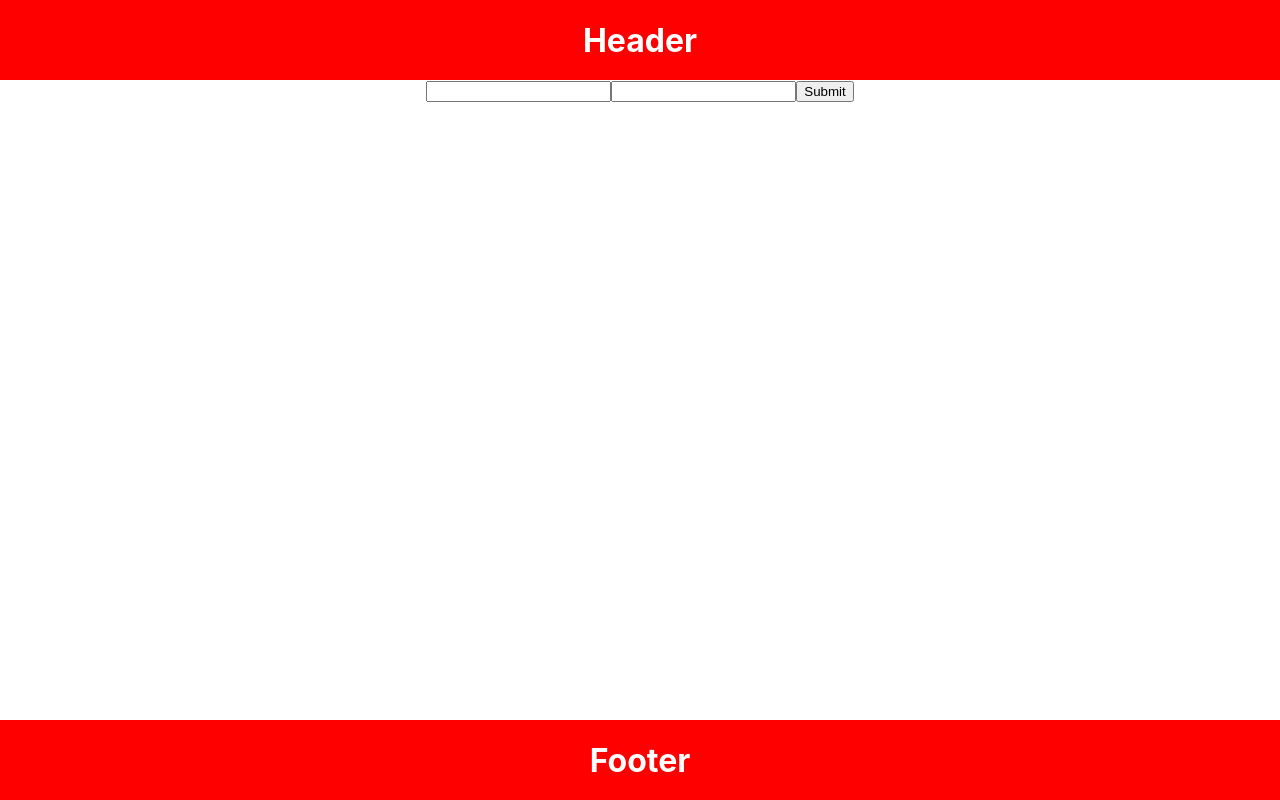
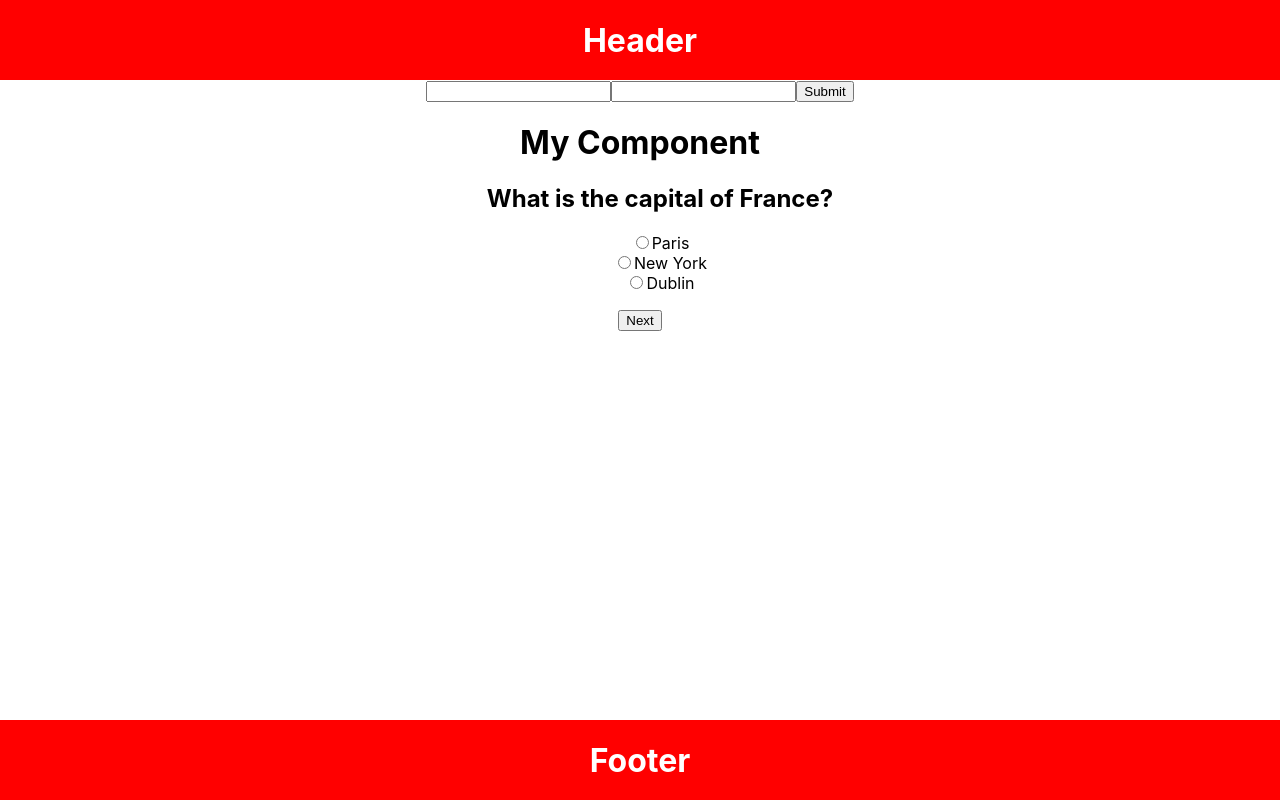
Before and after one commit to jacksinn/amplifyapp, a React (Create React App) app: page / in a window 1280 px wide. Built offline with nearby package versions, Linux system fonts and the light colour scheme.

Commit message:
Add question functionality

```diff
--- a/src/App.js
+++ b/src/App.js
@@ -3,12 +3,14 @@ import './App.css';
 import Header from './components/Header/Header'
 import Footer from './components/Footer/Footer'
 import EmailForm from './components/Form/EmailForm'
+import Questionnaire from './components/Question/Questionnaire'
 
 function App() {
   return (
     <div className="App">
       <Header></Header>
       <EmailForm></EmailForm>
+      <Questionnaire></Questionnaire>
       <Footer></Footer>
     </div>
   );
--- /dev/null
+++ b/src/components/Question/Question.js
@@ -0,0 +1,37 @@
+import React from 'react'
+import './Question.scss'
+
+const Question = ({question, hide}) => {
+  const { text, options } = question;
+  const values = options.values;
+
+  const hideClass = hide ? 'hide' : '';
+
+  const answerDisplay = () => {
+    if (options.type === 'radio') {
+      return (
+        <div>
+          {values.map((option) => (
+            <div>
+              <input type='radio' name={question.id} id={option} value={option} />
+              <label for={option}>{option}</label>
+            </div>
+          ))}
+        </div>
+      )
+    } else if (options.type === 'text') {
+      return (
+        <input type='text' />
+      )
+    }
+  }
+
+  return (
+    <div className={hideClass}>
+      <h2>{text}</h2>
+      {answerDisplay()}
+    </div>
+  )
+}
+
+export default Question
--- /dev/null
+++ b/src/components/Question/Question.scss
@@ -0,0 +1,3 @@
+.hide {
+    display: none;
+}
--- /dev/null
+++ b/src/components/Question/Questionnaire.js
@@ -0,0 +1,121 @@
+import React from 'react'
+import Question from './Question'
+
+const Questionnaire = () => {
+    const firstQuestion = 1;
+    const [currentQuestion, setCurrentQuestion] = React.useState(firstQuestion);
+    const displayQuestion = (questionId) => {
+        setCurrentQuestion(questionId);
+    }
+
+    const questions = [
+        {
+            id: 1,
+            text: 'What is the capital of France?',
+            options: {
+                type: 'radio',
+                values: [
+                    'Paris',
+                    'New York',
+                    'Dublin'
+                ]
+            },
+            nextQuestion: 2,
+            previousQuestion: null
+        },
+        {
+            id: 2,
+            text: 'Who is CEO of Tesla?',
+            options: {
+                type: 'radio',
+                values: [
+                    'Jeff Bezos',
+                    'Elon Musk',
+                    'Bill Gates'
+                ]
+            },
+            nextQuestion: 3,
+            previousQuestion: 1
+        },
+        {
+            id: 3,
+            text: 'The iPhone was created by which company?',
+            options: {
+                type: 'radio',
+                values: [
+                    'Apple',
+                    'Intel',
+                    'Amazon'
+                ]
+            },
+            nextQuestion: 4,
+            previousQuestion: 2
+        },
+        {
+            id: 4,
+            text: 'How many Harry Potter books are there?',
+            options: {
+                type: 'radio',
+                values: [
+                    '1',
+                    '4',
+                    '6',
+                    '7'
+                ]
+            },
+            nextQuestion: null,
+            previousQuestion: 3
+        },
+      ];
+
+    const handleNextClick = () => {
+        const nextQuestion = questions.find(question => question.id === currentQuestion).nextQuestion;
+        setCurrentQuestion(nextQuestion);
+    }
+
+    const handlePreviousClick = () => {
+        const nextQuestion = questions.find(question => question.id === currentQuestion).previousQuestion;
+        setCurrentQuestion(nextQuestion);
+    }
+
+    const question = questions.find(question => question.id === currentQuestion);
+
+
+    const showPreviousButton = () => {
+        // console.log(questions[currentQuestion])
+        // console.log(questions[currentQuestion].previousQuestion)
+        // console.log(questions[currentQuestion].nextQuestion)
+        if (question.previousQuestion !== null) {
+            return (
+                <button onClick={handlePreviousClick}>Previous</button>
+            )
+        }
+    }
+
+    const showNextButton = () => {
+        if (question.nextQuestion !== null) {
+            return (
+              <button onClick={handleNextClick}>Next</button>
+            )
+        }
+    }
+
+    // questions.map((question) => (
+    //   console.log(question)
+    // ))
+
+  return (
+    <div>
+      <h1>My Component</h1>
+      <ul>
+        {questions.map(question => (
+          <Question key={question.id} question={question} hide={question.id !== currentQuestion}/>
+        ))}
+      </ul>
+        {showPreviousButton()}
+        {showNextButton()}
+    </div>
+  )
+}
+
+export default Questionnaire
```
